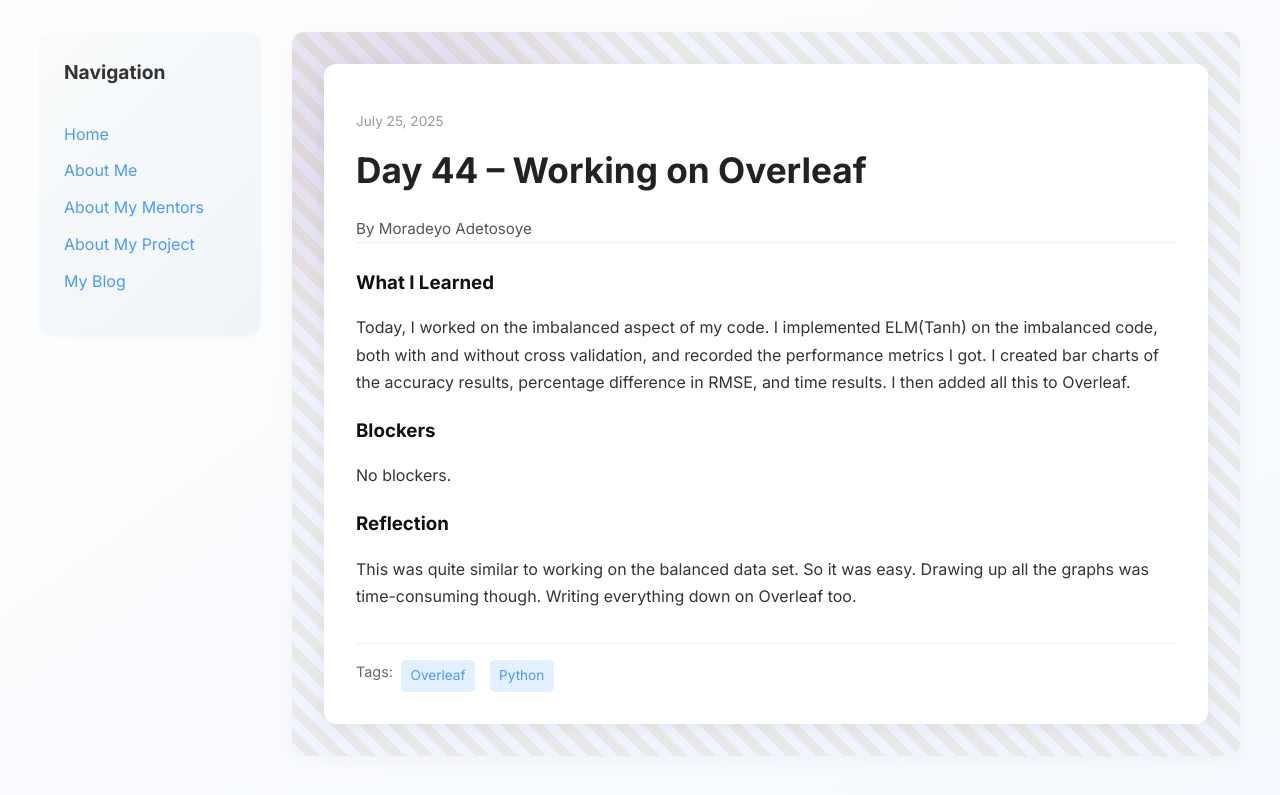
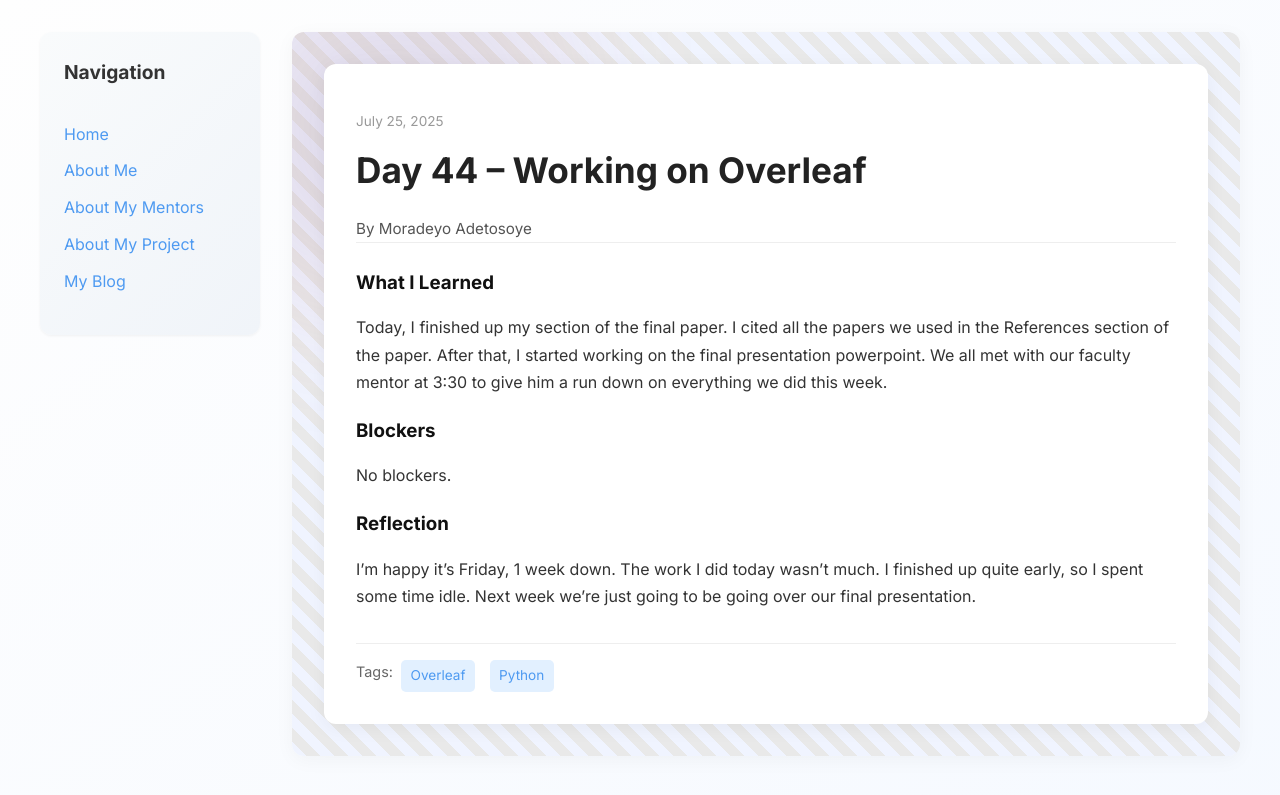
Before and after one commit to Deyo101/deyo101.github.io, a Jekyll site: the page built from _posts/2025-07-25-day-44.md, in a window 1280 px wide. Shown: the top 795 px of the page. Built offline with Jekyll 4.4.1, drawn with Linux system fonts in a browser that asks for light colours.

Commit message:
Update 2025-07-25-day-44.md

```diff
--- a/_posts/2025-07-25-day-44.md
+++ b/_posts/2025-07-25-day-44.md
@@ -7,11 +7,11 @@
 tags: ["Overleaf", "Python"]
 
 what_i_learned: |
-  Today, I worked on the imbalanced aspect of my code. I implemented ELM(Tanh) on the imbalanced code, both with and without cross validation, and recorded the performance metrics I got. I created bar charts of the accuracy results, percentage difference in RMSE, and time results. I then added all this to Overleaf.
+  Today, I finished up my section of the final paper. I cited all the papers we used in the References section of the paper. After that, I started working on the final presentation powerpoint. We all met with our faculty mentor at 3:30 to give him a run down on everything we did this week.
 
 blockers: |
   No blockers.
 
 reflection: |
-  This was quite similar to working on the balanced data set. So it was easy. Drawing up all the graphs was time-consuming though. Writing everything down on Overleaf too.
+  I'm happy it's Friday, 1 week down. The work I did today wasn't much. I finished up quite early, so I spent some time idle. Next week we're just going to be going over our final presentation.
 ---
```
